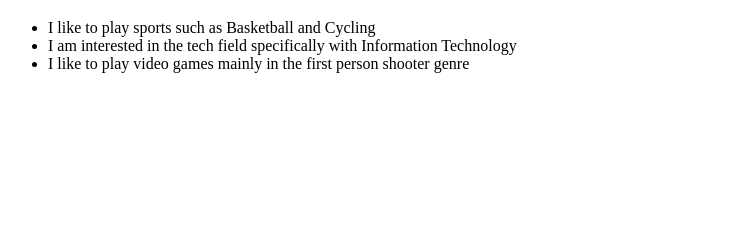
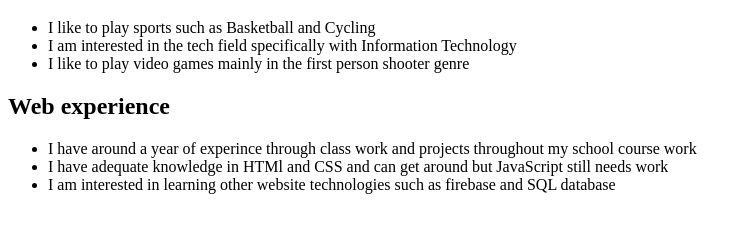
Before and after one commit to MuhammadArbiIIT/ITMD441, a plain HTML site: page index.html in a window 1280 px wide. Shown: the part 95-328 px from the top of the page, without its empty margins (0-750 px from the left). Drawn offline with Linux system fonts and the light colour scheme.

Commit message:
add web experience

```diff
--- a/index.html
+++ b/index.html
@@ -14,5 +14,11 @@
       <li>I am interested in the tech field specifically with Information Technology</li>
       <li>I like to play video games mainly in the first person shooter genre</li>
     </ul>
+    <h2>Web experience</h2>
+    <ul>
+      <li>I have around a year of experince through class work and projects throughout my school course work</li>
+      <li>I have adequate knowledge in HTMl and CSS and can get around but JavaScript still needs work</li>
+      <li>I am interested in learning other website technologies such as firebase and SQL database</li>
+    </ul>
 </body>
 </html>
```
